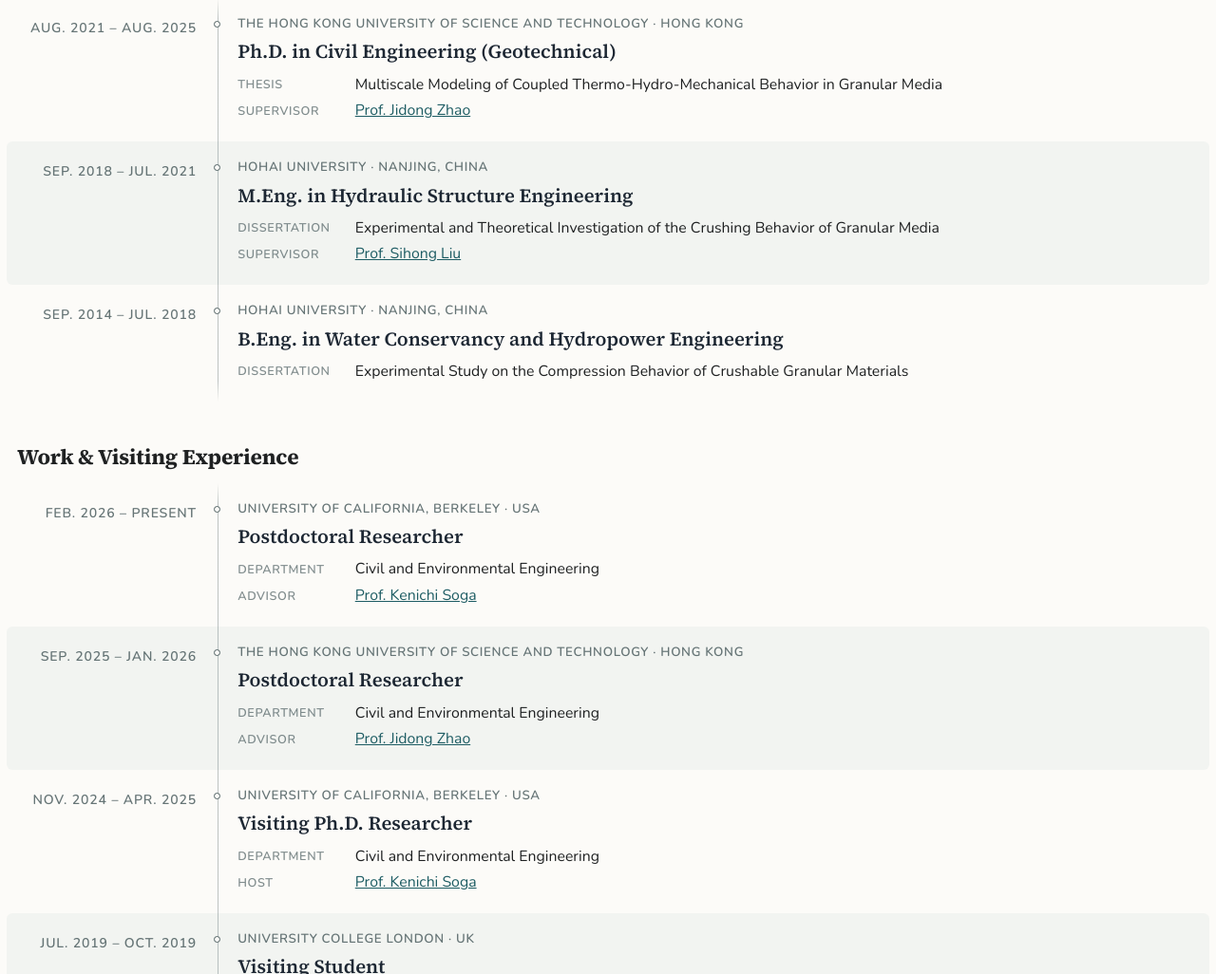
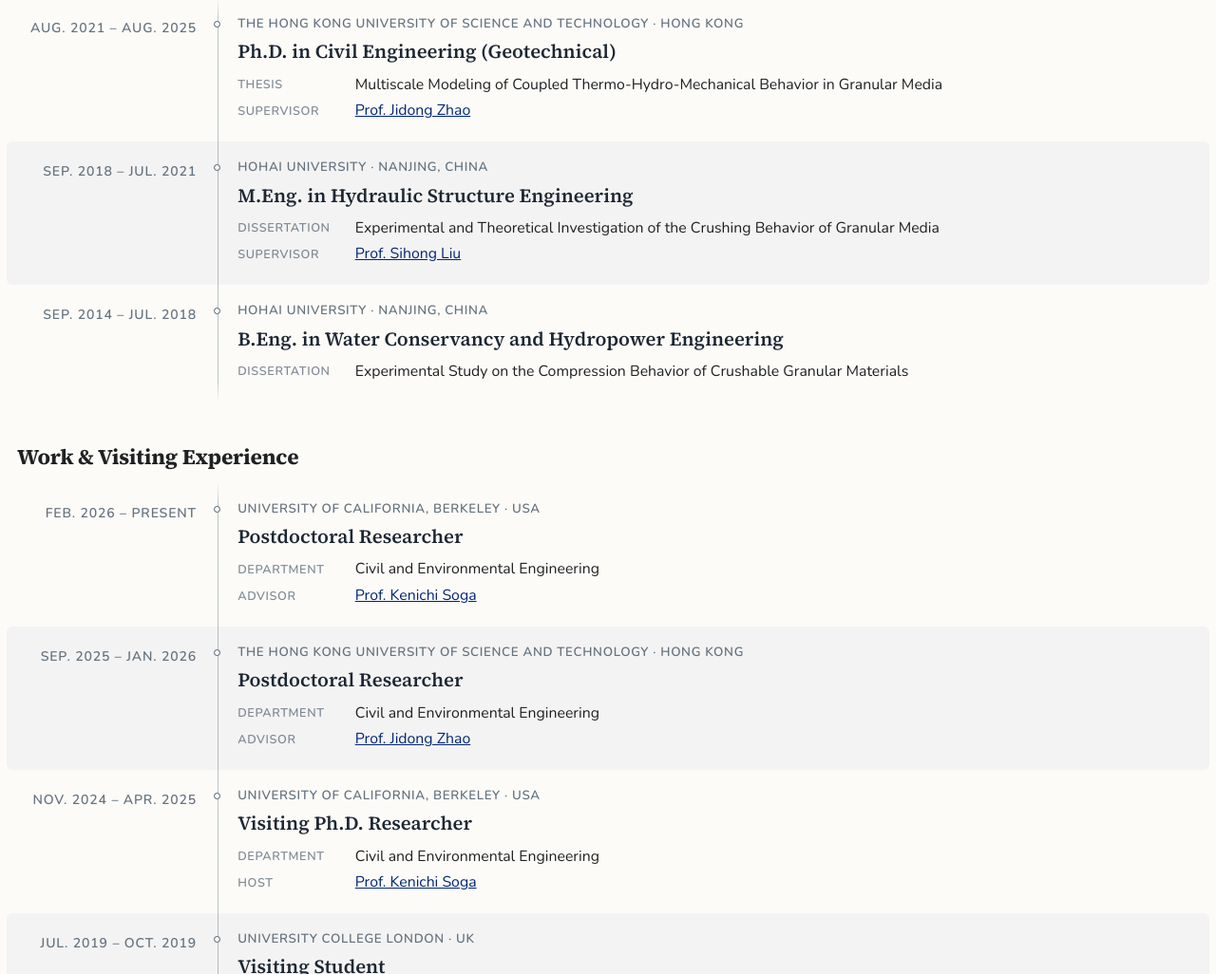
Before and after one commit to yujidu/yujidu.github.io, a Jekyll site: the page built from _pages/cv.md, in a window 1280 px wide and 1400 px high. Shown: the part 328-1354 px from the top of the window at 95% size. Built offline with Jekyll 4.4.1, drawn with Linux system fonts in a browser that asks for light colours; a style sheet for code colours, icons or effects is not loaded.

Commit message:
Revert "Palette from the banner photos: Campanile verdigris main colour, sunset copper hovers, warm frosted menu"
This reverts commit f4d31ec1e62867c916d0ae01f1ed72fed2e2dc2b.

```diff
--- a/_sass/_home.scss
+++ b/_sass/_home.scss
@@ -19,12 +19,12 @@ body:not(.has-hero) {
 /* Once scrolled, give the bar a solid background so text stays readable */
 .masthead.is-scrolled,
 .has-hero .masthead.is-scrolled {
-  /* frosted glass with a warm paper tint, like the sunset photos */
-  background: rgba(250, 246, 240, 0.8);
+  /* frosted glass with a faint Berkeley-blue tint */
+  background: rgba(236, 241, 250, 0.78);
   -webkit-backdrop-filter: blur(14px) saturate(1.4);
           backdrop-filter: blur(14px) saturate(1.4);
-  border-bottom: 1px solid rgba(121, 74, 42, 0.1);
-  box-shadow: 0 4px 18px rgba(121, 74, 42, 0.08);
+  border-bottom: 1px solid rgba(0, 38, 118, 0.08);
+  box-shadow: 0 4px 18px rgba(0, 38, 118, 0.08);
 
   .greedy-nav {
     background: transparent;
@@ -608,7 +608,7 @@ a:hover .news-thumb {
 
 .news-thumb__label {
   padding: 0.35em 0.6em;
-  background: $campanile;
+  background: $berkeley-blue;
   color: #fff;
   font-size: $type-size-7;
   font-weight: 600;
@@ -999,7 +999,7 @@ body {
 $cv-date-col: 10.5em;
 $cv-gap: 2.4em;
 $cv-line-x: $cv-date-col + $cv-gap / 2;
-$cv-ink: #4b5d5f;  /* verdigris-tinted slate */
+$cv-ink: #4a5a6a;
 
 .cv-timeline {
   position: relative;
@@ -1647,7 +1647,7 @@ $cv-ink: #4b5d5f;  /* verdigris-tinted slate */
   }
 
   &:nth-child(even)::before {
-    background: rgba($campanile, 0.045);
+    background: rgba($berkeley-blue, 0.035);
   }
 
   &:hover {
@@ -1655,7 +1655,7 @@ $cv-ink: #4b5d5f;  /* verdigris-tinted slate */
   }
 
   &:hover::before {
-    background: rgba($campanile, 0.09);
+    background: rgba($berkeley-blue, 0.075);
   }
 }
 
@@ -1676,8 +1676,8 @@ $cv-ink: #4b5d5f;  /* verdigris-tinted slate */
 @media (max-width: 768px) {
   .masthead.is-scrolled .greedy-nav .visible-links li:first-child {
     background: linear-gradient(to right,
-      rgba(250, 246, 240, 0.96) 85%,
-      rgba(250, 246, 240, 0));
+      rgba(236, 241, 250, 0.96) 85%,
+      rgba(236, 241, 250, 0));
   }
 }
 
@@ -1699,11 +1699,11 @@ $cv-ink: #4b5d5f;  /* verdigris-tinted slate */
   }
 
   &:nth-child(even)::after {
-    background: rgba($campanile, 0.045);
+    background: rgba($berkeley-blue, 0.035);
   }
 
   &:hover::after {
-    background: rgba($campanile, 0.09);
+    background: rgba($berkeley-blue, 0.075);
   }
 }
 
--- a/_sass/_variables.scss
+++ b/_sass/_variables.scss
@@ -71,12 +71,11 @@ $danger-color               : #ee5f5b;
 $info-color                 : #962570;
 
 /* links */
-/* Palette drawn from the banner photos: the Campanile's verdigris copper roof
-   as the main colour, the sunset copper as a warm accent for hovers. */
-$campanile                  : #1d5c63;  /* deep verdigris teal */
-$sunset-copper              : #b5652a;  /* warm copper from the sunset */
-$link-color                 : $campanile;
-$link-color-hover           : $sunset-copper;
+$berkeley-blue              : #002676;  /* UC Berkeley brand */
+$california-gold            : #FDB515;
+$founders-rock              : #3B7EA1;
+$link-color                 : $berkeley-blue;
+$link-color-hover           : $founders-rock;
 $link-color-visited         : mix(#fff, $link-color, 25%);
 $masthead-link-color        : #000;
 $masthead-link-color-hover  : $primary-color;
```
